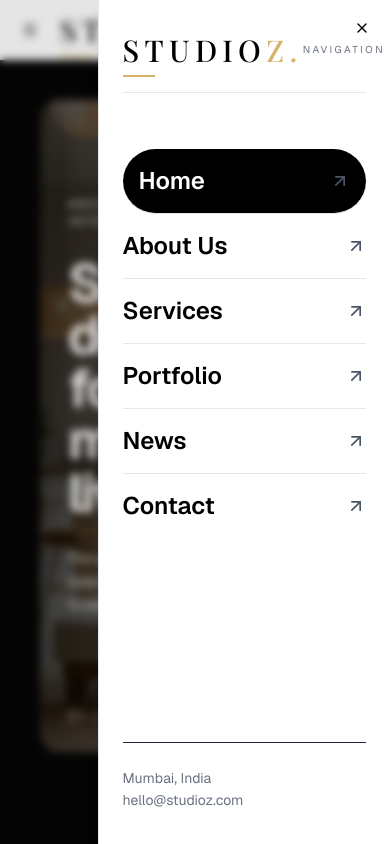
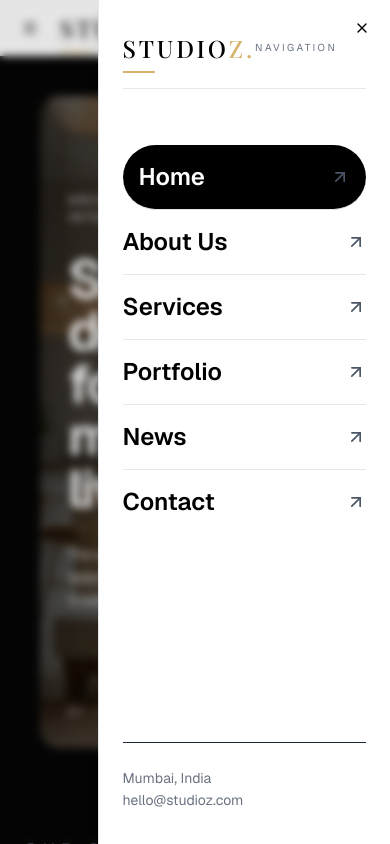
Before and after one commit to Akkiali/architecture-studio, a Next.js app: page / in a window 390 px wide. Both pictures are taken after a click on the button 30 px from the left and 30 px from the top of the page. Shown: the top 844 px of the page. Built offline with nearby package versions, Linux system fonts and the light colour scheme.

Commit message:
her slider updated and enhanced the UI along with responsiveness updated

```diff
--- a/components/Navbar.tsx
+++ b/components/Navbar.tsx
@@ -128,7 +128,7 @@ export default function Navbar() {
       {/* CENTER LOGO */}
       <Link
         href="/"
-        className="brand-mark order-2 group shrink-0 font-heading font-medium text-3xl tracking-[0.18em] transition-opacity hover:opacity-60 lg:order-none lg:text-4xl"
+        className="brand-mark order-2 group shrink-0 font-heading font-medium text-2xl tracking-[0.12em] transition-opacity hover:opacity-60 lg:order-none lg:text-3xl"
       >
         STUDIO<span className="text-[#d6b36a]">Z.</span>
       </Link>
@@ -215,7 +215,7 @@ export default function Navbar() {
           <div className="flex items-center justify-between border-b border-gray-200 pb-6 pr-12">
             <Link
               href="/"
-              className="brand-mark inline-block font-heading font-medium text-3xl tracking-[0.18em]"
+              className="brand-mark inline-block font-heading font-medium text-2xl tracking-[0.12em]"
             >
               STUDIO<span className="text-[#d6b36a]">Z.</span>
             </Link>
```
